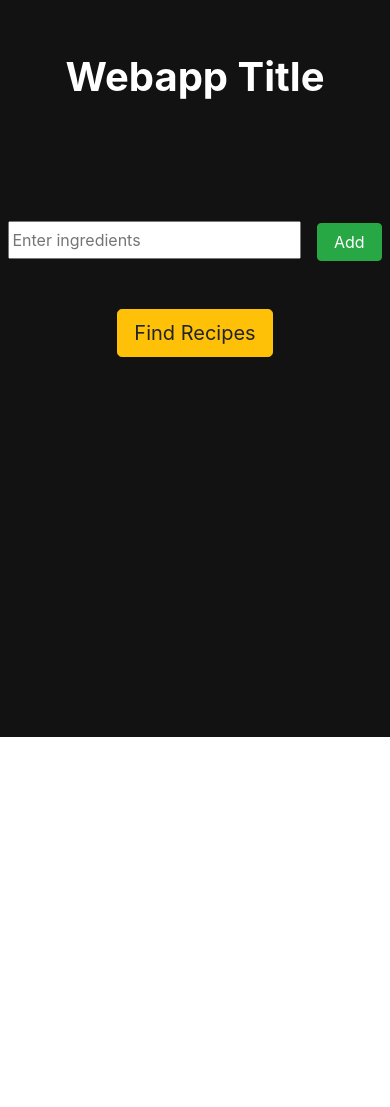
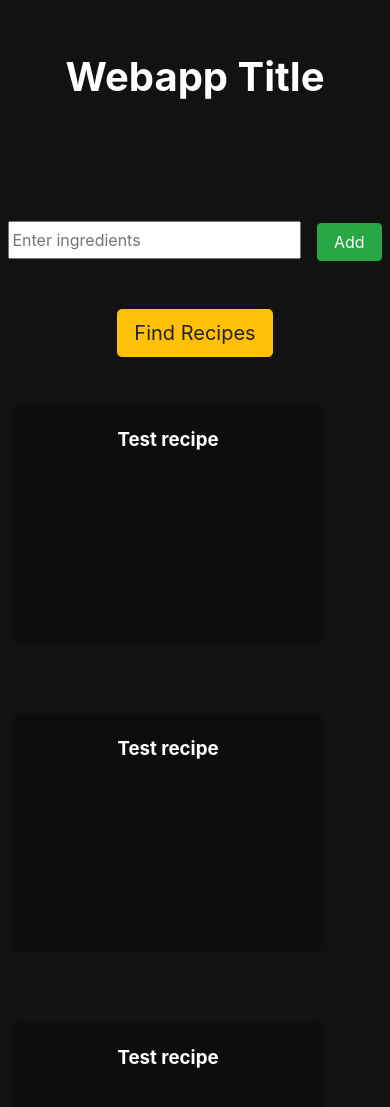
Before and after one commit to Kiwiegg/Recipe.io, a React (Create React App) app in the folder client/: page / in a window 390 px wide. Shown: the part 107-1214 px from the top of the page. Before the commit the page ends 844 px from the top, so only its background shows below. Built offline with nearby package versions, Linux system fonts and the light colour scheme.

Commit message:
Add recipe tiles

```diff
--- a/client/src/components/IngredientEntry/IngredientEntry.js
+++ b/client/src/components/IngredientEntry/IngredientEntry.js
@@ -1,5 +1,6 @@
 import React from "react"
 import IngredientList from "../IngredientList/IngredientList"
+import RecipeTile from "../RecipeTile/RecipeTile"
 import "./IngredientEntry.css"
 
 const apiURL = "http://localhost:8888/"
@@ -96,6 +97,7 @@ class IngredientEntry extends React.Component {
 
         return (
             <div>
+                <div>
                     <form onSubmit={this.addIngredient}>
                         <input onChange={this.handleChange} ref={(i) => this.ingredientInput = i} className="ingredient-entry-box mr-3" placeholder="Enter ingredients"/>
                         <button type="submit" className="btn btn-success px-3">Add</button>
@@ -105,6 +107,14 @@ class IngredientEntry extends React.Component {
                     <br/>
                     {autocompleteButtons}
                 </div>
+                <div className="container-fluid">
+                    <div className="row" style={{marginLeft: "0px", marginRight: "0px"}}>
+                        <RecipeTile title="Test recipe"/>
+                        <RecipeTile title="Test recipe"/>
+                        <RecipeTile title="Test recipe"/>
+                    </div>
+                </div>
+            </div>
         )
     }
 }
--- /dev/null
+++ b/client/src/components/RecipeTile/RecipeTile.css
@@ -0,0 +1,35 @@
+
+.recipe-tile {
+    background-color: #0d0d0d;
+    width: 85%;
+    height: 237px;
+    top: 0px;
+    position: relative;
+    cursor: pointer;
+    box-shadow: rgba(0, 0, 0, 0.11) 0px 1px 6px 0px;
+}
+
+.recipe-tile h1 {
+    font-size: 1.17rem;
+    font-weight: 650;
+    color: white;
+}
+
+.recipe-tile p {
+    font-weight: 500;
+    font-size: 1rem;
+    color: rgb(233, 227, 227);
+}
+
+.recipe-tile span {
+    font-weight: normal;
+    font-size: 0.87rem;
+    color: rgb(158, 157, 157);
+}
+
+.recipe-tile:hover {
+    transition: all 0.27s ease-in-out;
+    box-shadow: 0px 4px 8px rgba(38, 38, 38, 0.2);
+    top: -7px;
+    border: 1px solid #9ee0ff;
+}
--- /dev/null
+++ b/client/src/components/RecipeTile/RecipeTile.js
@@ -0,0 +1,15 @@
+import React from "react"
+import "./RecipeTile.css"
+
+function RecipeTile(props) {
+    return (
+        <div className="col-xl-4 col-lg-4 col-md-6 col-sm-12 col-12 p-0 mb-4 mt-5">
+            <div role="button" tabIndex={0} className="recipe-tile pt-4 pl-3 pr-3">
+                <h1>{props.title}</h1>
+                <br/>
+            </div>
+        </div>
+    )
+}
+
+export default RecipeTile
```
Lines whose indentation alone changed are shown as unchanged.
